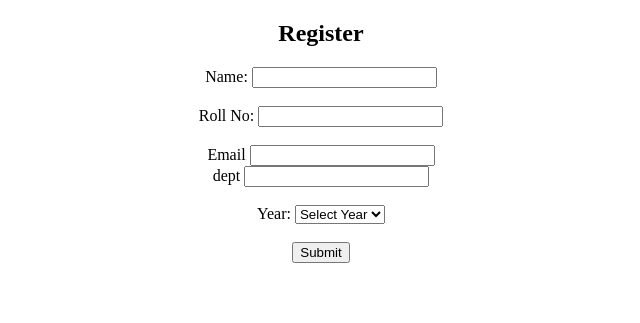
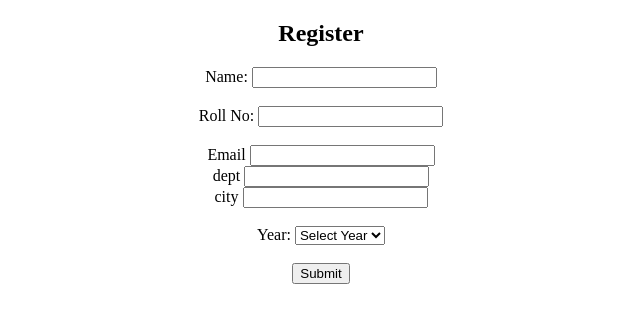
Before and after one commit to Induvva/week3_dup, a Flask app: page /register in a window 1280 px wide. Shown: the top 323 px of the page, without its empty margins (319-959 px from the left). Run offline with Flask 3, Linux system fonts and the light colour scheme.

Commit message:
added city

```diff
--- a/templates/register.html
+++ b/templates/register.html
@@ -27,6 +27,10 @@
   <label >dept</label>
   <input name="dept" type="dept" required />
 </div>
+<div>
+  <label >city</label>
+  <input name="city" type="city" required />
+</div>
 <br>
     <div>
       <label for="year">Year:</label>
```
